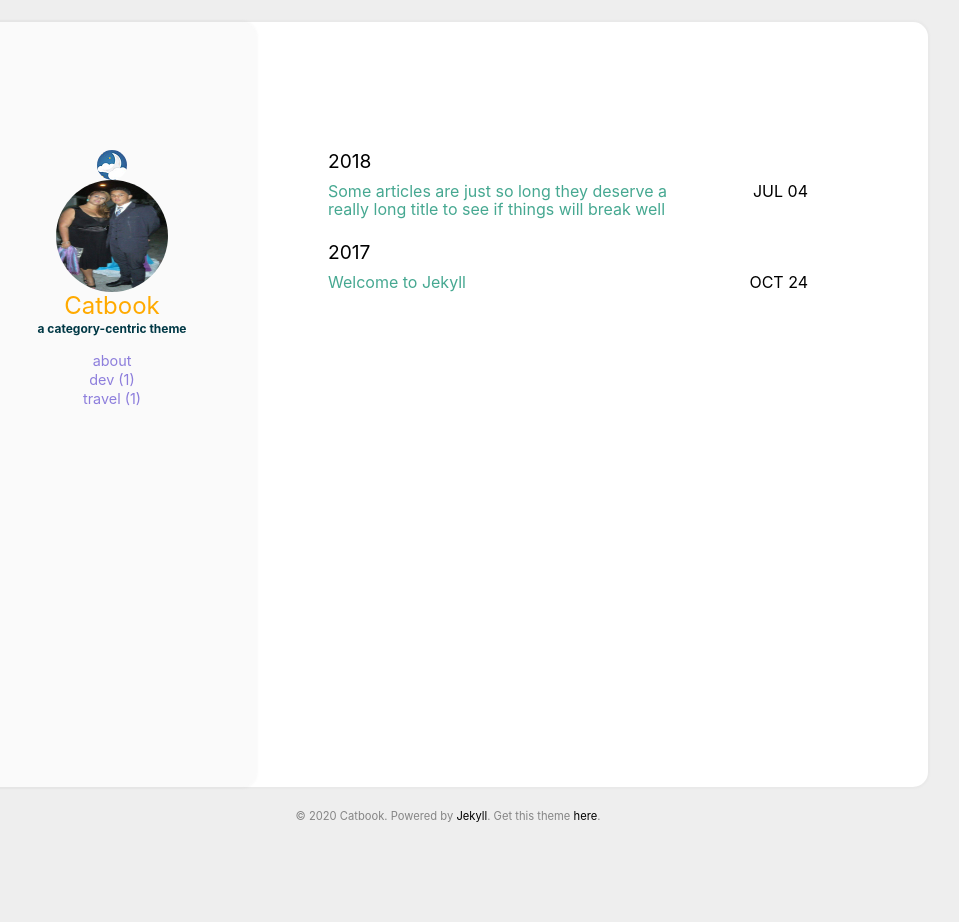
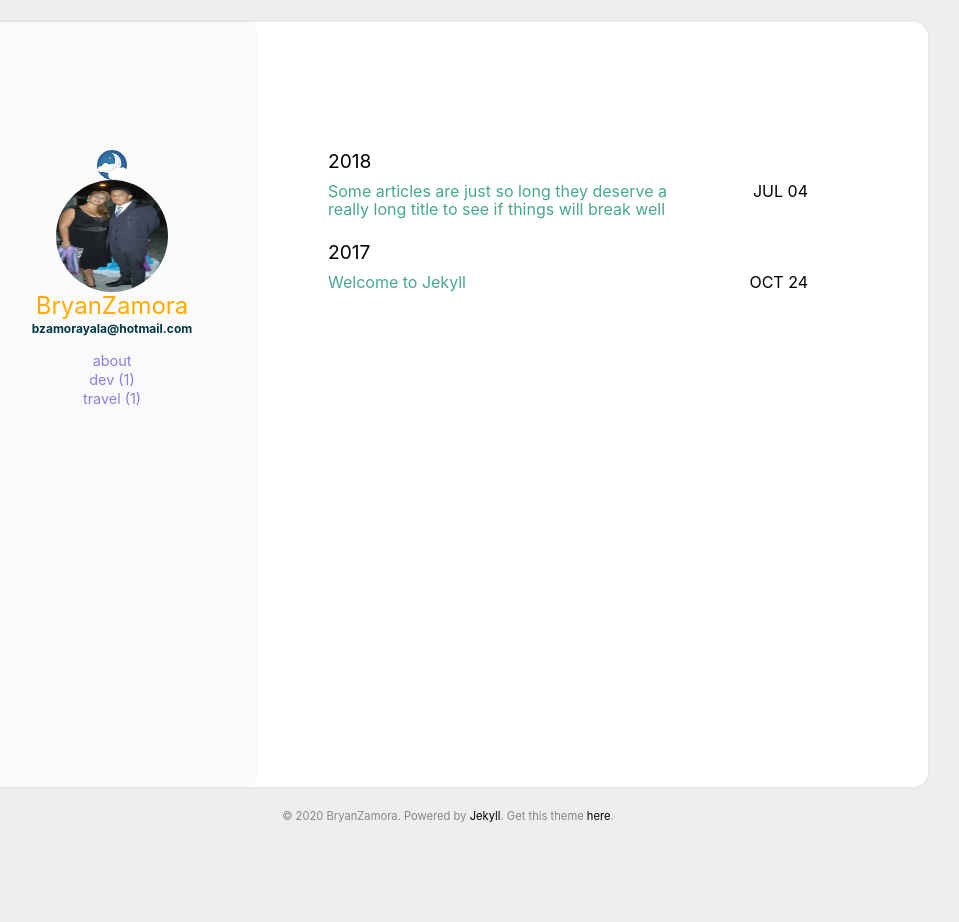
Before and after one commit to bryan2209/blog-personal, a Jekyll site: the page built from index.html, in a window 1280 px wide. Shown: the whole page, without its empty margins (192-1151 px from the left). Built offline with Jekyll 4.4.1, drawn with Linux system fonts in a browser that asks for light colours.

Commit message:
Update _config.yml

```diff
--- a/_config.yml
+++ b/_config.yml
@@ -1,10 +1,8 @@
 
-title: Catbook #Your awesome title
+title: el Blog de Bryan #Your awesome title
 email: #youremail@domain.com
 description: > # this means to ignore newlines until "baseurl"
-  Write an awesome description for your new site here. You can edit this
-  line in _config.yml. It will appear in your document head meta (for
-  Google search results) and in your feed.xml site description.
+  Este es un blog de caracter anecdotico con la finalidad de dar a conocer al resto del mundo algo mas acerca de mi.
 
 baseurl: # the subpath of the site
 url: http://starry99.github.io/catbook # the base hostname & protocol for your site
@@ -18,10 +16,10 @@ google_analytics: #UA—XXXXXXXX-X
 disqus_shortname: #disqus shortname
 
 user:
-  name: Catbook
+  name: BryanZamora
   pic: /assets/img/cat.jpg
   picAlt: "catbook"
-  job: a category-centric theme
+  job: bzamorayala@hotmail.com
   aboutme: true # comment this out if you don't need the 'about' page.
 
 exclude:
```
